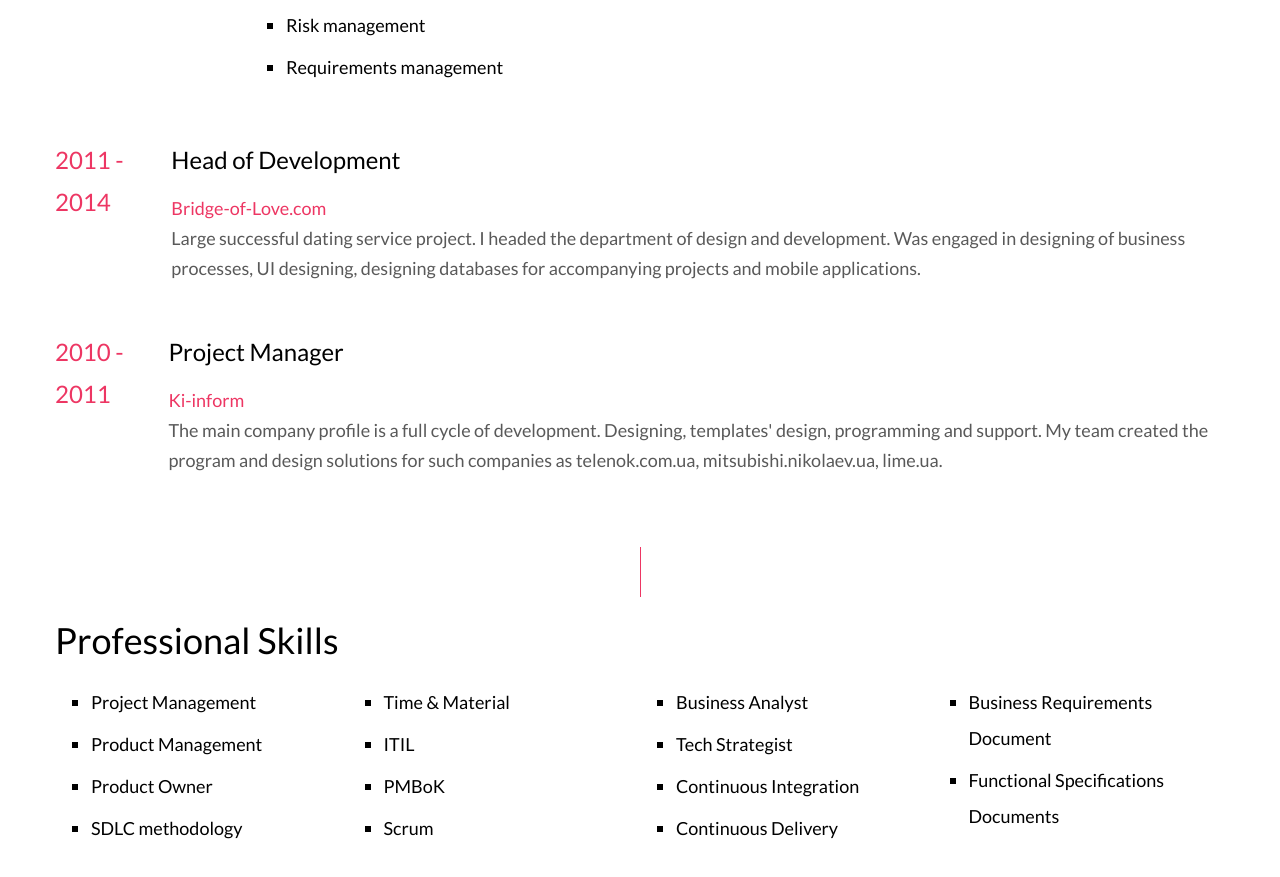
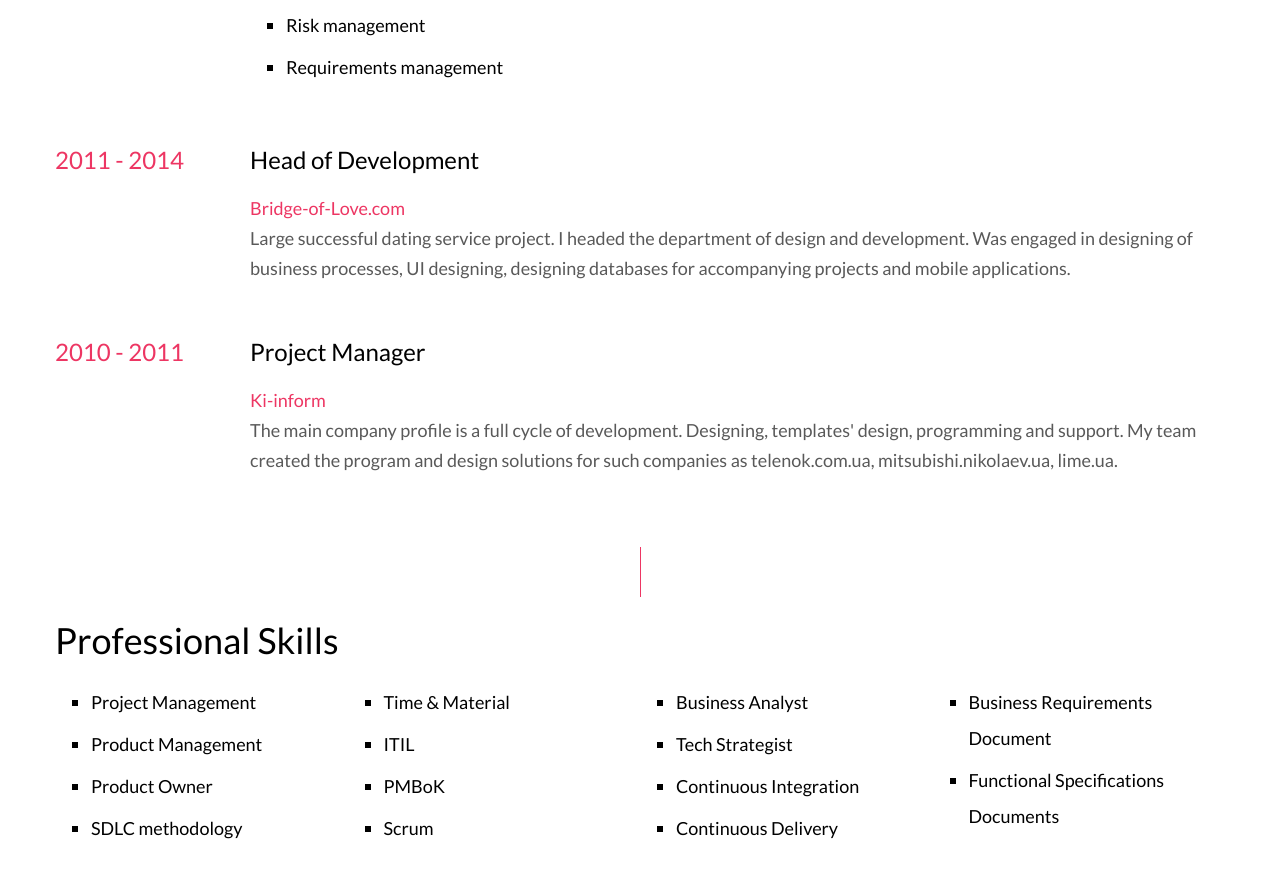
Before and after one commit to MaksimTS/MaksimTS.github.io, a plain HTML site: page index.html in a window 1280 px wide. Shown: the part 960-1837 px from the top of the page. Drawn offline with Linux system fonts and the light colour scheme.

Commit message:
FIX: markup issues

```diff
--- a/index.html
+++ b/index.html
@@ -93,7 +93,7 @@
                 <div class="flex-col-2">
                     <h3 class="color-red">2011 - 2014</h3>
                 </div>
-                <div>
+                <div class="flex-col-10">
                     <h3 class="text-regular">Head of Development</h3>
                     <h4 class="color-red">Bridge-of-Love.com</h4>
                     <p class="color-grey">
@@ -105,7 +105,7 @@
                 <div class="flex-col-2">
                     <h3 class="color-red">2010 - 2011</h3>
                 </div>
-                <div>
+                <div class="flex-col-10">
                     <h3 class="text-regular">Project Manager</h3>
                     <h4 class="color-red">Ki-inform</h4>
                     <p class="color-grey">
```
